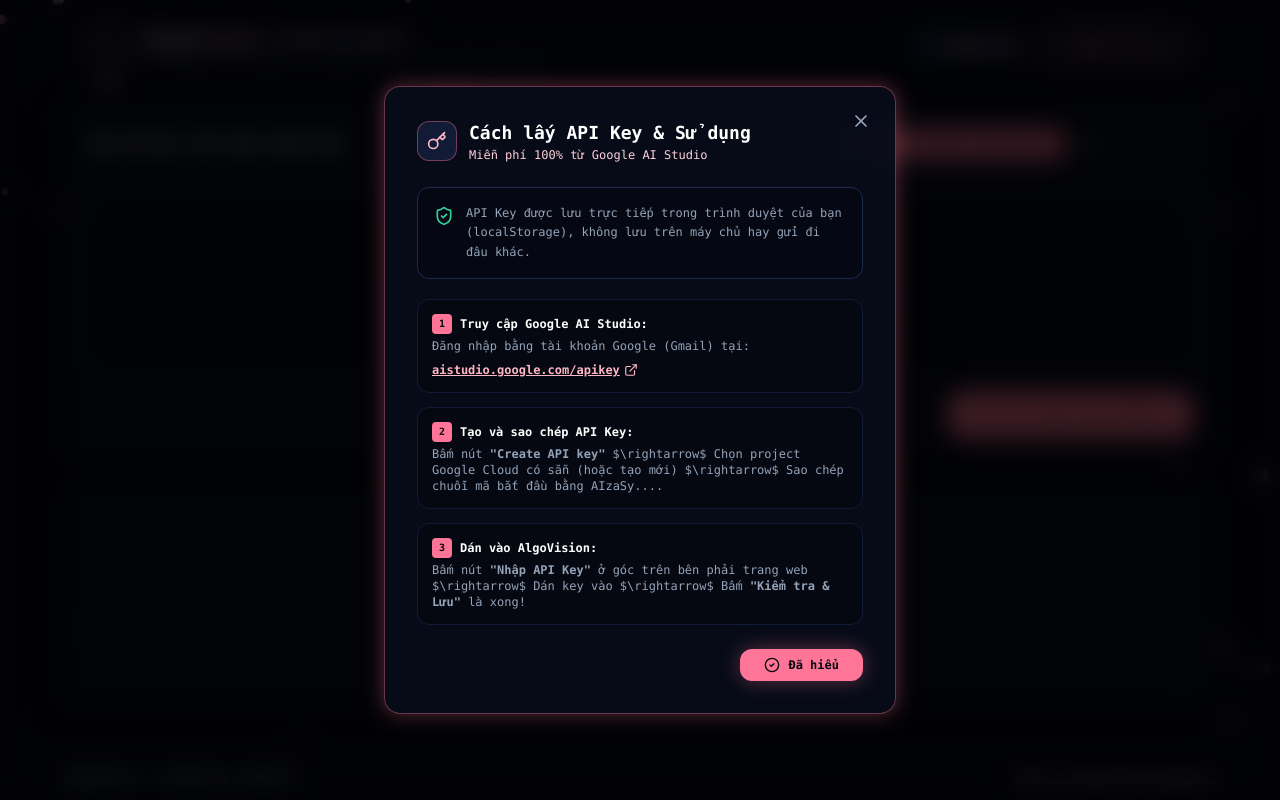
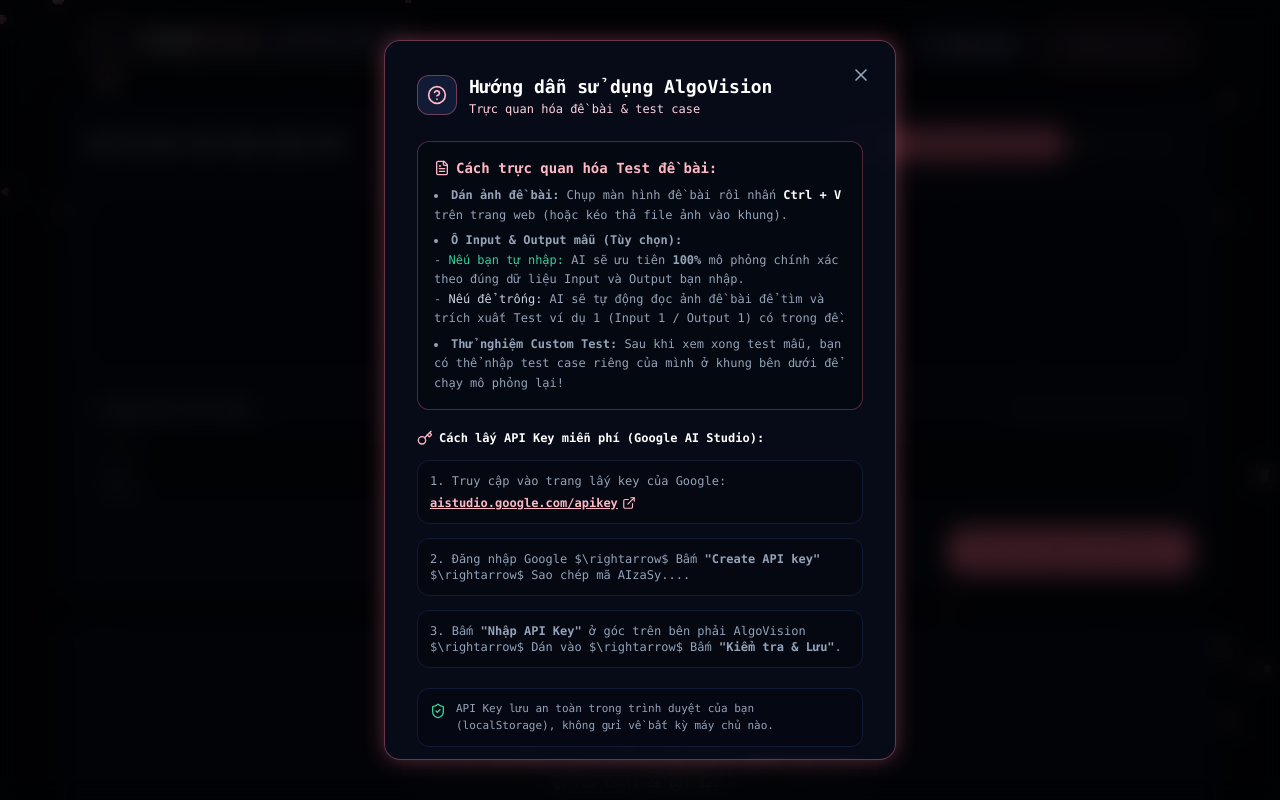
Before and after one commit to Crablegit/AlgoVision, a React (Vite) app: page / in a window 1280 px wide. Both pictures are taken after a click on the button "Hướng dẫn". Shown: the top 800 px of the page. Built offline with nearby package versions, Linux system fonts and the light colour scheme.

Commit message:
Add files via upload

```diff
--- a/src/App.tsx
+++ b/src/App.tsx
@@ -35,13 +35,24 @@
     }
   };
 
-  // Bước 1: Trực quan hóa test ví dụ của đề bài
-  const handleAnalyzeProblem = async (problemText: string, imageBase64: string | null) => {
+  // Bước 1: Trực quan hóa test đề bài (ưu tiên Input/Output mẫu nếu có nhập)
+  const handleAnalyzeProblem = async (
+    problemText: string,
+    imageBase64: string | null,
+    userSampleInput: string,
+    userSampleOutput: string
+  ) => {
     setIsPlaying(false);
     setIsLoading(true);
 
     try {
-      const result = await visualizeProblemExample(problemText, imageBase64, apiKey);
+      const result = await visualizeProblemExample(
+        problemText,
+        imageBase64,
+        userSampleInput,
+        userSampleOutput,
+        apiKey
+      );
       setSimulation(result);
       setCurrentFrameIndex(0);
     } finally {
@@ -139,7 +150,7 @@
 
       {/* Main Container */}
       <main className="w-full max-w-6xl mx-auto flex flex-col gap-6 my-4 flex-grow z-10 relative">
-        {/* Bước 1: Nạp đề bài (Switch: Chụp/Dán ảnh hoặc Gõ raw text) */}
+        {/* Bước 1: Nạp đề bài (Switch: Chụp/Dán ảnh hoặc Gõ raw text + Ô Input/Output mẫu tùy chọn) */}
         <ProblemInput
           onAnalyze={handleAnalyzeProblem}
           isLoading={isLoading}
--- a/src/components/GuideModal.tsx
+++ b/src/components/GuideModal.tsx
@@ -1,5 +1,5 @@
 import React from 'react';
-import { X, Key, ExternalLink, ShieldCheck, CheckCircle2 } from 'lucide-react';
+import { X, Key, ExternalLink, ShieldCheck, CheckCircle2, HelpCircle, FileText } from 'lucide-react';
 
 interface GuideModalProps {
   isOpen: boolean;
@@ -11,7 +11,7 @@
 
   return (
     <div className="fixed inset-0 z-50 flex items-center justify-center bg-black/75 backdrop-blur-md p-4 animate-in fade-in duration-200">
-      <div className="w-full max-w-lg sakura-card p-6 sm:p-8 relative border border-sakura-500/40 shadow-sakura-glow">
+      <div className="w-full max-w-lg max-h-[90vh] overflow-y-auto sakura-card p-6 sm:p-8 relative border border-sakura-500/40 shadow-sakura-glow">
         <button
           onClick={onClose}
           className="absolute top-6 right-6 text-slate-400 hover:text-white transition-colors"
@@ -21,29 +21,47 @@
 
         <div className="flex items-center gap-3 mb-6">
           <div className="w-10 h-10 rounded-xl bg-midnight-800 border border-sakura-500/40 flex items-center justify-center text-sakura-400">
-            <Key className="w-5 h-5" />
+            <HelpCircle className="w-5 h-5" />
           </div>
           <div>
-            <h2 className="text-lg font-bold text-white">Cách lấy API Key & Sử dụng</h2>
-            <p className="text-xs text-sakura-300">Miễn phí 100% từ Google AI Studio</p>
+            <h2 className="text-lg font-bold text-white">Hướng dẫn sử dụng AlgoVision</h2>
+            <p className="text-xs text-sakura-300">Trực quan hóa đề bài & test case</p>
           </div>
         </div>
 
-        <div className="p-4 rounded-xl bg-midnight-950/80 border border-midnight-700 flex items-start gap-3 mb-5 text-xs text-slate-300">
-          <ShieldCheck className="w-5 h-5 text-emerald-400 shrink-0 mt-0.5" />
-          <p className="text-slate-400 leading-relaxed">
-            API Key được lưu trực tiếp trong trình duyệt của bạn (localStorage), không lưu trên máy chủ hay gửi đi đâu khác.
+        {/* Tính năng Trực quan hóa Test đề bài */}
+        <div className="p-4 rounded-xl bg-midnight-950/90 border border-sakura-500/30 mb-5 text-xs text-slate-300 space-y-2">
+          <p className="font-bold text-sakura-400 flex items-center gap-1.5 text-sm">
+            <FileText className="w-4 h-4" />
+            Cách trực quan hóa Test đề bài:
           </p>
+          <ul className="list-disc list-inside space-y-1.5 text-slate-400 leading-relaxed">
+            <li>
+              <b>Dán ảnh đề bài:</b> Chụp màn hình đề bài rồi nhấn <span className="text-white font-bold">Ctrl + V</span> trên trang web (hoặc kéo thả file ảnh vào khung).
+            </li>
+            <li>
+              <b>Ô Input & Output mẫu (Tùy chọn):</b>
+              <br />
+              - <span className="text-emerald-400">Nếu bạn tự nhập:</span> AI sẽ ưu tiên <b>100%</b> mô phỏng chính xác theo đúng dữ liệu Input và Output bạn nhập.
+              <br />
+              - <span className="text-slate-300">Nếu để trống:</span> AI sẽ tự động đọc ảnh đề bài để tìm và trích xuất Test ví dụ 1 (Input 1 / Output 1) có trong đề.
+            </li>
+            <li>
+              <b>Thử nghiệm Custom Test:</b> Sau khi xem xong test mẫu, bạn có thể nhập test case riêng của mình ở khung bên dưới để chạy mô phỏng lại!
+            </li>
+          </ul>
         </div>
 
+        {/* Hướng dẫn lấy API Key */}
         <div className="space-y-3.5 text-xs">
-          <div className="p-3.5 rounded-xl bg-midnight-950/90 border border-midnight-800">
-            <p className="font-bold text-white mb-1 flex items-center gap-2">
-              <span className="w-5 h-5 rounded bg-sakura-500 text-midnight-950 flex items-center justify-center text-[10px] font-bold">1</span>
-              Truy cập Google AI Studio:
-            </p>
-            <p className="text-slate-400 mb-2">
-              Đăng nhập bằng tài khoản Google (Gmail) tại:
+          <p className="font-bold text-white flex items-center gap-1.5">
+            <Key className="w-4 h-4 text-sakura-400" />
+            Cách lấy API Key miễn phí (Google AI Studio):
+          </p>
+
+          <div className="p-3 rounded-xl bg-midnight-950/80 border border-midnight-800">
+            <p className="text-slate-400 mb-1.5">
+              1. Truy cập vào trang lấy key của Google:
             </p>
             <a
               href="https://aistudio.google.com/apikey"
@@ -55,25 +73,18 @@
             </a>
           </div>
 
-          <div className="p-3.5 rounded-xl bg-midnight-950/90 border border-midnight-800">
-            <p className="font-bold text-white mb-1 flex items-center gap-2">
-              <span className="w-5 h-5 rounded bg-sakura-500 text-midnight-950 flex items-center justify-center text-[10px] font-bold">2</span>
-              Tạo và sao chép API Key:
-            </p>
-            <p className="text-slate-400">
-              Bấm nút <b>"Create API key"</b> $\rightarrow$ Chọn project Google Cloud có sẵn (hoặc tạo mới) $\rightarrow$ Sao chép chuỗi mã bắt đầu bằng <code>AIzaSy...</code>.
-            </p>
+          <div className="p-3 rounded-xl bg-midnight-950/80 border border-midnight-800 text-slate-400">
+            2. Đăng nhập Google $\rightarrow$ Bấm <b>"Create API key"</b> $\rightarrow$ Sao chép mã <code>AIzaSy...</code>.
           </div>
 
-          <div className="p-3.5 rounded-xl bg-midnight-950/90 border border-midnight-800">
-            <p className="font-bold text-white mb-1 flex items-center gap-2">
-              <span className="w-5 h-5 rounded bg-sakura-500 text-midnight-950 flex items-center justify-center text-[10px] font-bold">3</span>
-              Dán vào AlgoVision:
-            </p>
-            <p className="text-slate-400">
-              Bấm nút <b>"Nhập API Key"</b> ở góc trên bên phải trang web $\rightarrow$ Dán key vào $\rightarrow$ Bấm <b>"Kiểm tra & Lưu"</b> là xong!
-            </p>
+          <div className="p-3 rounded-xl bg-midnight-950/80 border border-midnight-800 text-slate-400">
+            3. Bấm <b>"Nhập API Key"</b> ở góc trên bên phải AlgoVision $\rightarrow$ Dán vào $\rightarrow$ Bấm <b>"Kiểm tra & Lưu"</b>.
           </div>
+        </div>
+
+        <div className="mt-5 p-3 rounded-xl bg-midnight-950/60 border border-midnight-800 flex items-start gap-2.5 text-[11px] text-slate-400">
+          <ShieldCheck className="w-4 h-4 text-emerald-400 shrink-0 mt-0.5" />
+          <span>API Key lưu an toàn trong trình duyệt của bạn (localStorage), không gửi về bất kỳ máy chủ nào.</span>
         </div>
 
         <div className="mt-6 flex justify-end">
--- a/src/components/ProblemInput.tsx
+++ b/src/components/ProblemInput.tsx
@@ -1,8 +1,13 @@
 import React, { useState, useEffect, useRef } from 'react';
-import { Sparkles, Image as ImageIcon, Upload, X, Loader2, AlertTriangle, FileText } from 'lucide-react';
+import { Sparkles, Image as ImageIcon, Upload, X, Loader2, AlertTriangle, FileText, Code } from 'lucide-react';
 
 interface ProblemInputProps {
-  onAnalyze: (problemText: string, imageBase64: string | null) => Promise<void>;
+  onAnalyze: (
+    problemText: string,
+    imageBase64: string | null,
+    userSampleInput: string,
+    userSampleOutput: string
+  ) => Promise<void>;
   isLoading: boolean;
   hasApiKey: boolean;
   onOpenApiKeyModal: () => void;
@@ -14,10 +19,14 @@
   hasApiKey,
   onOpenApiKeyModal
 }) => {
-  // Switch: 'image' (mặc định là chụp/dán ảnh) hoặc 'text' (gõ raw)
   const [inputMode, setInputMode] = useState<'image' | 'text'>('image');
   const [problemText, setProblemText] = useState<string>('');
   const [imageBase64, setImageBase64] = useState<string | null>(null);
+
+  // 2 ô nhập Input & Output mẫu
+  const [userSampleInput, setUserSampleInput] = useState<string>('');
+  const [userSampleOutput, setUserSampleOutput] = useState<string>('');
+
   const [errorMsg, setErrorMsg] = useState<string | null>(null);
   const fileInputRef = useRef<HTMLInputElement | null>(null);
 
@@ -34,7 +43,7 @@
             const reader = new FileReader();
             reader.onload = () => {
               setImageBase64(reader.result as string);
-              setInputMode('image'); // Tự chuyển sang tab ảnh nếu paste ảnh
+              setInputMode('image');
               setErrorMsg(null);
             };
             reader.readAsDataURL(file);
@@ -97,7 +106,9 @@
     try {
       await onAnalyze(
         inputMode === 'text' ? problemText : '',
-        inputMode === 'image' ? imageBase64 : null
+        inputMode === 'image' ? imageBase64 : null,
+        userSampleInput.trim(),
+        userSampleOutput.trim()
       );
     } catch (err: any) {
       setErrorMsg(err.message || 'Có lỗi xảy ra khi trực quan hóa đề bài.');
@@ -140,7 +151,7 @@
         </div>
       </div>
 
-      {/* Chế độ 1: Dán ảnh hoặc tải ảnh lên */}
+      {/* 1. Nhập đề bài: Ảnh hoặc Text */}
       {inputMode === 'image' ? (
         <div>
           {imageBase64 ? (
@@ -188,17 +199,57 @@
           )}
         </div>
       ) : (
-        /* Chế độ 2: Gõ raw text */
         <div>
           <textarea
-            rows={6}
+            rows={5}
             value={problemText}
             onChange={(e) => setProblemText(e.target.value)}
-            placeholder="Dán toàn bộ nội dung đề bài dạng text raw vào đây (kèm theo cả ví dụ input/output)..."
+            placeholder="Dán toàn bộ nội dung đề bài dạng text raw vào đây..."
             className="w-full sakura-input text-xs font-mono resize-y leading-relaxed"
           />
         </div>
       )}
+
+      {/* 2. Ô nhập Input & Output mẫu (Tùy chọn - Ưu tiên hàng đầu nếu có nhập) */}
+      <div className="grid grid-cols-1 md:grid-cols-2 gap-3 pt-3 border-t border-midnight-800">
+        <div>
+          <div className="flex items-center justify-between mb-1.5">
+            <label className="text-xs font-bold text-slate-300 flex items-center gap-1">
+              <Code className="w-3.5 h-3.5 text-sakura-400" />
+              Input mẫu (Tùy chọn):
+            </label>
+            <span className="text-[10px] text-slate-500 font-mono">
+              [Để trống nếu muốn lấy từ ảnh]
+            </span>
+          </div>
+          <textarea
+            rows={3}
+            value={userSampleInput}
+            onChange={(e) => setUserSampleInput(e.target.value)}
+            placeholder="Ví dụ:&#10;5 5&#10;VWXYZ&#10;PQRST&#10;KLMNO&#10;FGHIJ&#10;ABCDE"
+            className="w-full sakura-input text-xs font-mono resize-y"
+          />
+        </div>
+
+        <div>
+          <div className="flex items-center justify-between mb-1.5">
+            <label className="text-xs font-bold text-slate-300 flex items-center gap-1">
+              <Code className="w-3.5 h-3.5 text-emerald-400" />
+              Output mẫu (Tùy chọn):
+            </label>
+            <span className="text-[10px] text-slate-500 font-mono">
+              [Để trống nếu muốn lấy từ ảnh]
+            </span>
+          </div>
+          <textarea
+            rows={3}
+            value={userSampleOutput}
+            onChange={(e) => setUserSampleOutput(e.target.value)}
+            placeholder="Ví dụ:&#10;25"
+            className="w-full sakura-input text-xs font-mono resize-y"
+          />
+        </div>
+      </div>
 
       {errorMsg && (
         <div className="p-3 rounded-xl bg-rose-950/60 border border-rose-500/40 text-rose-300 text-xs flex items-center gap-2">
--- a/src/services/gemini.ts
+++ b/src/services/gemini.ts
@@ -32,11 +32,13 @@
 }
 
 /**
- * Phân tích đề bài và sinh mô phỏng test ví dụ với viewType trực quan tối ưu nhất
+ * Phân tích đề bài và trực quan hóa theo Input & Output mẫu (ưu tiên theo ô nhập của người dùng nếu có)
  */
 export async function visualizeProblemExample(
   problemText: string,
   imageBase64: string | null,
+  userSampleInput: string,
+  userSampleOutput: string,
   apiKey: string
 ): Promise<SimulationResult> {
   if (!apiKey || apiKey.trim() === '') {
@@ -45,55 +47,49 @@
 
   const systemInstruction = `
 Bạn là công cụ trực quan hóa đề bài thi lập trình thi đấu (CP Problem Visualizer).
-Nhiệm vụ của bạn:
-1. Đọc hiểu đề bài (từ văn bản hoặc ảnh chụp đề bài đính kèm).
-2. Trích xuất:
-   - "problemTitle": Tên bài toán
-   - "problemSummary": Tóm tắt 1 câu ngắn gọn đề bài yêu cầu làm gì
-   - "tags": Mảng 2-4 tags phân loại dạng bài (ví dụ: ["2D-Grid", "Subrectangle"], ["Intervals", "Greedy"], ["Graph", "DSU"], ["Shortest-Path", "Dijkstra"], ["Tree", "DFS"], ["Circular", "Ring"], ["Array", "Two-Pointers"])
-   - "sampleInput": Chuỗi dữ liệu input mẫu của đề
-   - "sampleOutput": Chuỗi kết quả output mẫu của đề
-   - "viewType": TỰ ĐỘNG CHỌN 1 TRONG CÁC DẠNG SAU ĐỂ TRỰC QUAN HÓA DỄ HIỂU NHẤT:
-     * "grid": Nếu đề bài là bảng 2D, ma trận, bản đồ chữ cái, hình chữ nhật con (như bài tìm hình chữ nhật nhỏ nhất).
-     * "intervals": Nếu đề bài là các đoạn thẳng trên trục số, bài toán phủ đoạn, khoảng thời gian [start, end].
-     * "graph": Nếu đề bài là đồ thị, cây, DSU nối đỉnh, tìm đường đi ngắn nhất.
-     * "circular": Nếu đề bài là vòng tròn, mảng xoay vòng, bài toán Josephus.
-     * "array": Nếu là mảng 1D thông thường, 2 con trỏ, binary search.
-3. Mô phỏng từng bước (Step-by-step) diễn biến của test ví dụ đó để người dùng nhìn vào là hiểu ngay đề bài đang yêu cầu gì và dữ liệu biến đổi ra sao.
-4. TUYỆT ĐỐI KHÔNG phân tích thuật toán, KHÔNG giảng giải độ phức tạp O(n).
+QUY TẮC BẮT BUỘC:
+1. NẾU NGƯỜI DÙNG CUNG CẤP "Input mẫu" hoặc "Output mẫu":
+   - BẮT BUỘC 100% PHẢI DÙNG CHÍNH XÁC DỮ LIỆU NÀY ĐỂ MÔ PHỎNG.
+   - TUYỆT ĐỐI KHÔNG THAY ĐỔI, KHÔNG TỰ BỊA RA TEST KHÁC.
+2. NẾU NGƯỜI DÙNG ĐỂ TRỐNG:
+   - Hãy đọc đề bài (từ ảnh chụp hoặc văn bản) và trích xuất đúng Test ví dụ 1 (Input 1 & Output 1) trong đề bài để mô phỏng.
+
+3. XÁC ĐỊNH viewType TRỰC QUAN HÓA TỐI ƯU:
+   - "grid": Nếu là ma trận 2D, bảng ký tự (như bài tìm hình chữ nhật nhỏ nhất $n \\times m$). "grid" trong mỗi frame là mảng 2D chứa đầy đủ các ký tự của input.
+   - "intervals": Nếu là các đoạn thẳng trên trục số, bài toán phủ đoạn, khoảng thời gian [start, end].
+   - "graph": Nếu là đồ thị, cây, DSU nối đỉnh, tìm đường đi ngắn nhất.
+   - "circular": Nếu là vòng tròn, mảng xoay vòng, bài toán Josephus.
+   - "array": Nếu là mảng 1D thông thường, 2 con trỏ, binary search.
+
+4. MÔ PHỎNG TỪNG BƯỚC:
+   - Bước 0: Trạng thái ban đầu của Input mẫu.
+   - Các bước giữa: Diễn biến từng bước kiểm tra/duyệt theo đúng quy tắc đề bài.
+   - Bước cuối cùng: Đạt được kết quả đúng bằng Output mẫu.
+5. TUYỆT ĐỐI KHÔNG phân tích thuật toán, KHÔNG giảng giải độ phức tạp O(n).
 
 Trả về định dạng JSON DUY NHẤT theo schema sau:
 {
   "problemTitle": "Tên bài toán",
   "problemSummary": "Tóm tắt ngắn gọn yêu cầu",
-  "tags": ["Tag1", "Tag2"],
-  "sampleInput": "...",
-  "sampleOutput": "...",
+  "tags": ["2D-Grid", "Subrectangle", ...],
+  "sampleInput": "Nội dung Input mẫu",
+  "sampleOutput": "Nội dung Output mẫu",
   "viewType": "grid" | "intervals" | "graph" | "circular" | "array",
   "frames": [
     {
       "step": 0,
       "description": "Mô tả bước này bằng tiếng Việt",
-
-      // Nếu viewType là "grid":
-      "grid": [["A", "B"], ["C", "D"]],
+      "grid": [["V", "W"], ["P", "Q"]],
       "selectedBox": {"r1": 0, "c1": 0, "r2": 1, "c2": 1},
-      "cellHighlights": [{"r": 0, "c": 0, "status": "found"}],
-
-      // Nếu viewType là "intervals":
-      "intervals": [{"id": "1", "label": "Đoạn 1", "start": 1, "end": 5, "highlight": true}],
+      "cellHighlights": [{"r": 0, "c": 1, "status": "found"}],
+      "intervals": [{"id": "1", "label": "Đoạn [1, 5]", "start": 1, "end": 5, "highlight": true}],
       "axisRange": {"min": 0, "max": 10},
-
-      // Nếu viewType là "graph" hoặc "circular":
-      "nodes": [{"id": "1", "label": "A", "highlight": true, "group": 0}],
-      "edges": [{"from": "1", "to": "2", "highlight": true, "weight": 5}],
-
-      // Nếu viewType là "array":
+      "nodes": [{"id": "1", "label": "A", "highlight": true}],
+      "edges": [{"from": "1", "to": "2", "highlight": true}],
       "elements": [1, 2, 3],
       "highlights": [0, 1],
       "pointers": {"left": 0, "right": 2},
-
-      "variables": {"biến": "giá_trị"}
+      "variables": {"diện_tích": 25}
     }
   ]
 }
@@ -113,15 +109,20 @@
     }
   }
 
+  let promptContent = "";
+  if (userSampleInput) {
+    promptContent += `INPUT MẪU NGƯỜI DÙNG CUNG CẤP (BẮT BUỘC DÙNG TEST NÀY):\n${userSampleInput}\n\n`;
+  }
+  if (userSampleOutput) {
+    promptContent += `OUTPUT MẪU NGƯỜI DÙNG CUNG CẤP (BẮT BUỘC KẾT THÚC VỚI KẾT QUẢ NÀY):\n${userSampleOutput}\n\n`;
+  }
   if (problemText && problemText.trim()) {
-    parts.push({
-      text: `NỘI DUNG ĐỀ BÀI HOẶC GHI CHÚ BỔ SUNG:\n${problemText.trim()}`
-    });
-  } else {
-    parts.push({
-      text: "Hãy đọc đề bài từ hình ảnh đính kèm, xác định viewType trực quan tối ưu nhất và mô phỏng test ví dụ."
-    });
+    promptContent += `NỘI DUNG ĐỀ BÀI HOẶC GHI CHÚ:\n${problemText.trim()}`;
+  } else if (!userSampleInput) {
+    promptContent += `Hãy đọc đề bài từ hình ảnh đính kèm, trích xuất đúng Test ví dụ 1 (Input 1 & Output 1) và mô phỏng chính xác test đó.`;
   }
+
+  parts.push({ text: promptContent });
 
   try {
     const res = await fetch(`${GEMINI_API_URL}?key=${apiKey.trim()}`, {
@@ -131,7 +132,7 @@
         contents: [{ role: 'user', parts }],
         generationConfig: {
           responseMimeType: "application/json",
-          temperature: 0.2
+          temperature: 0.1
         }
       })
     });
@@ -210,7 +211,7 @@
         contents: [{ role: 'user', parts: [{ text: prompt }] }],
         generationConfig: {
           responseMimeType: "application/json",
-          temperature: 0.2
+          temperature: 0.1
         }
       })
     });
```
Also changed, not shown: src/components/views/GridVisualizer.tsx (+18 -16 lines).
